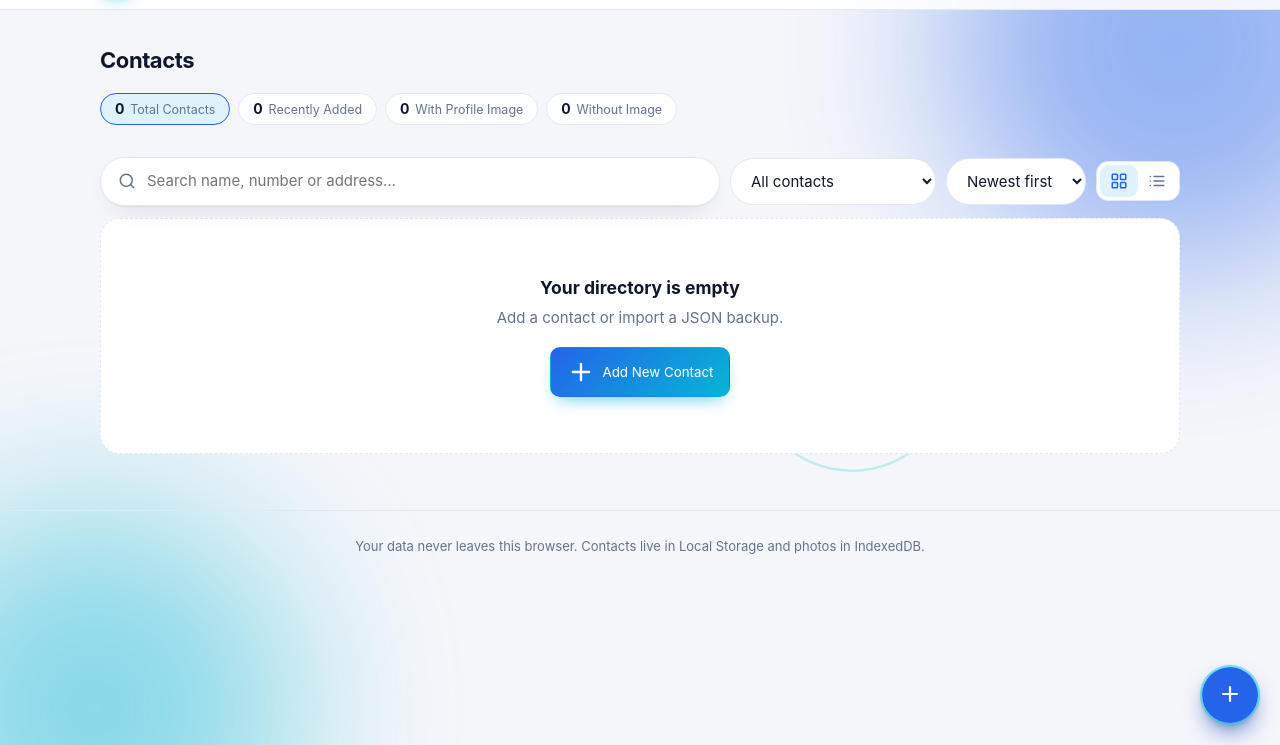
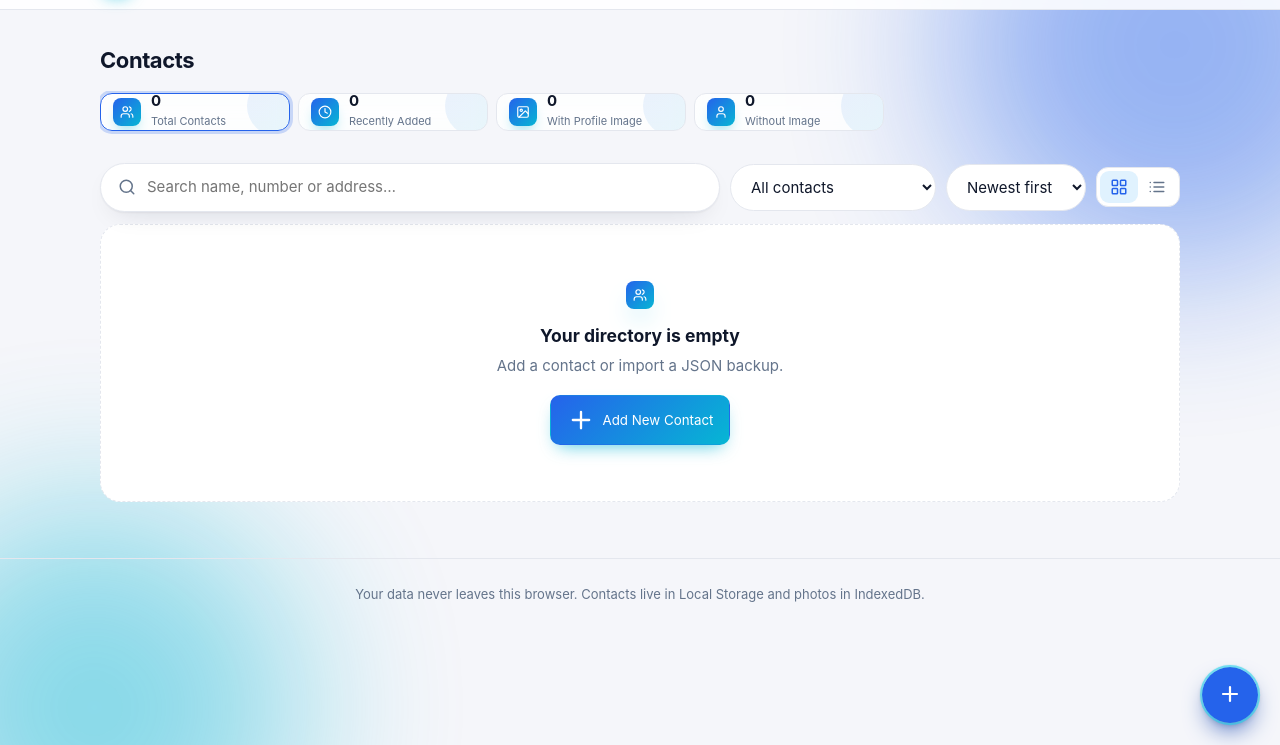
Before and after one commit to muhammadyaman727/ContactDirectory, a plain HTML site: page index.html in a window 1280 px wide. Shown: the part 55-800 px from the top of the page. Drawn offline with Linux system fonts and the light colour scheme.

Commit message:
Update index.html

```diff
--- a/index.html
+++ b/index.html
@@ -117,6 +117,7 @@ dialog{margin:auto;inset:0;border-radius:26px;border:1px solid var(--bd)}dialog[
 @media(max-width:720px){#list .stats{margin:16px -16px 0;padding:4px 16px 8px}}
 #list .stats{display:flex;gap:8px;overflow-x:auto;scrollbar-width:none;margin:14px 0 0;padding:2px 0 6px}#list .stats::-webkit-scrollbar{display:none}
 #list .stat{flex:none;aspect-ratio:auto;padding:7px 14px;gap:8px;border-radius:999px;animation:none;backdrop-filter:none;box-shadow:none}#list .stat::after,#list .si{display:none}#list .stat>div{display:flex;align-items:baseline;gap:6px}#list .stat b{font-size:14px}#list .stat small{font-size:12.5px;white-space:nowrap}#list .stat.on{border-color:var(--ac);background:var(--acs);box-shadow:none}
+#list .stat{flex:none;width:190px;aspect-ratio:5/1;padding:0 12px;gap:10px;border-radius:12px;animation:rise .5s both;backdrop-filter:blur(10px)}#list .stat::after{display:block;width:60px;height:60px;right:-18px;top:-18px}#list .si{display:grid;width:28px;height:28px;border-radius:8px}#list .si .ic{width:14px;height:14px}#list .stat>div{display:block}#list .stat b{font-size:15px;line-height:1.1}#list .stat small{font-size:11px;line-height:1.1}#list .stat.on{border-color:var(--ac);background:color-mix(in srgb,var(--card) 82%,transparent);box-shadow:0 0 0 3px color-mix(in srgb,var(--ac) 22%,transparent)}
 main{padding-bottom:104px}
 .fab{position:fixed;right:22px;bottom:calc(22px + env(safe-area-inset-bottom,0px));z-index:25;width:56px;height:56px;border-radius:50%;border:0;background:var(--ac);color:#fff;display:grid;place-items:center;cursor:pointer;box-shadow:0 12px 26px -8px color-mix(in srgb,var(--ac) 75%,#000),0 2px 6px rgba(0,0,0,.18);transition:.2s}.fab:hover{transform:scale(1.07)}.fab:active{transform:scale(.95)}.fab .ic{width:24px;height:24px;stroke-width:2.2}
 #toasts{left:50%;right:auto;translate:-50% 0;align-items:center;bottom:calc(24px + env(safe-area-inset-bottom,0px))}
```
